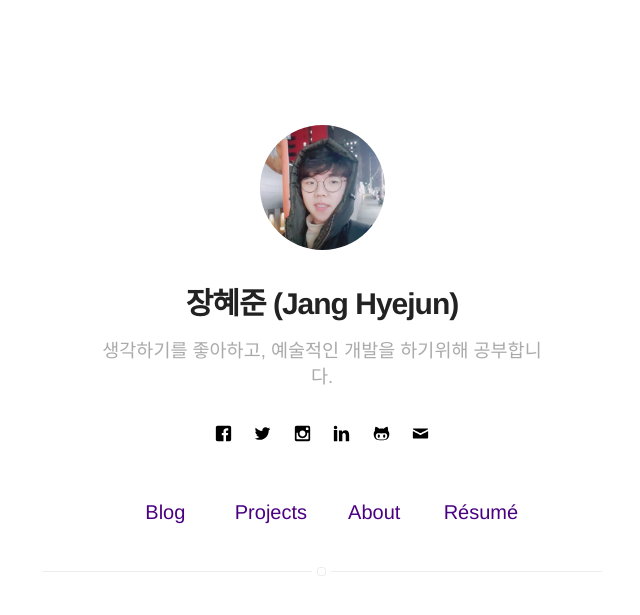
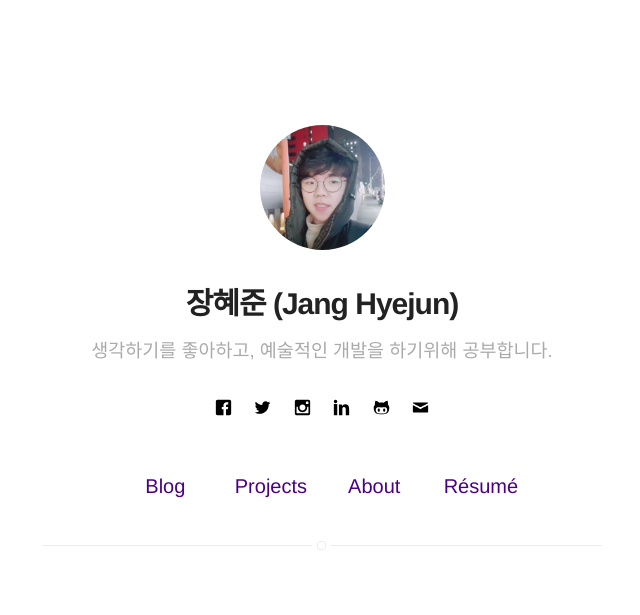
Before and after one commit to jhyejun/jhyejun.github.io, a Jekyll site: the page built from index.html, in a window 1280 px wide. Shown: the top 615 px of the page, without its empty margins (318-958 px from the left). Built offline with Jekyll 4.4.1, drawn with Linux system fonts in a browser that asks for light colours.

Commit message:
Modify main page style

```diff
--- a/_config.yml
+++ b/_config.yml
@@ -99,7 +99,7 @@ plugins:
   - jekyll-gist
   - jekyll-feed
   - jemoji
-  - jekyll-admin
+  # - jekyll-admin
 
 jekyll-mentions:
     base_url: https://github.com
--- a/_sass/components/header.sass
+++ b/_sass/components/header.sass
@@ -26,7 +26,7 @@
         font-weight: 300
         font-style: normal
         color: $gama
-        width: 80%
+        width: 100%
         margin: 0 auto 30px
 
         // if you put some links in your bio. ;)
```
